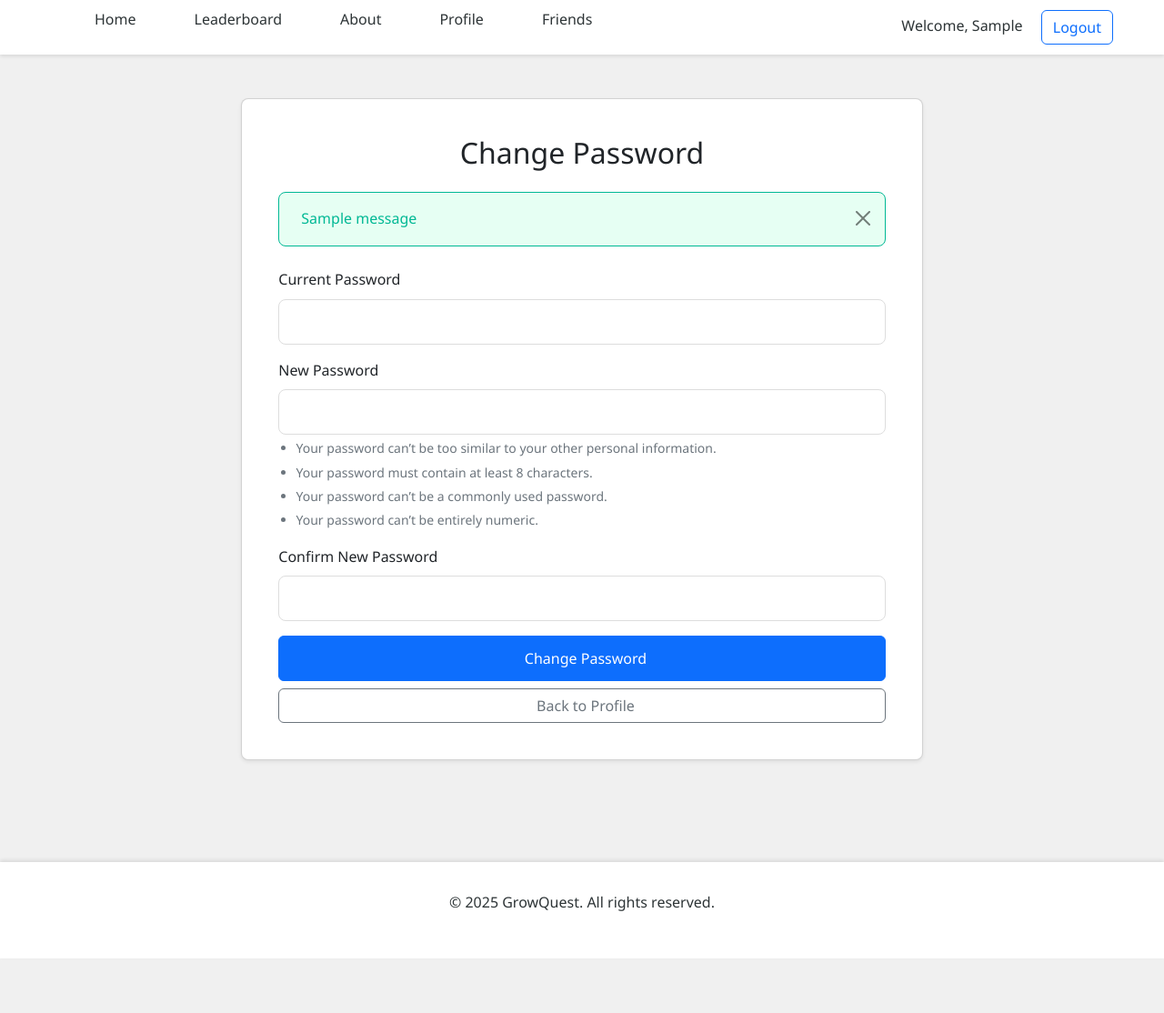
After one commit to DanielOsuoha/SWE_project, a Django app: page /profile/change-password/ in a window 1280 px wide. The commit adds this page. Shown: the whole page at 91% size. Run offline with Django 5.2, Linux system fonts and the light colour scheme; a user stored in the database is signed in; tables that the repository leaves empty hold one stand-in row (values such as "Sample post"); one stand-in notice (Sample message) is shown.

Commit message:
slight change

```diff
--- a/gamified_improvement/static/css/base.css
+++ b/gamified_improvement/static/css/base.css
@@ -947,3 +947,35 @@ input[type="checkbox"]:checked::after {
     border-color: var(--primary);
     box-shadow: none;
 }
+
+/* Password Change Form Styles */
+.form-text {
+    font-size: 0.875rem;
+    color: #6c757d;
+    margin-top: 0.25rem;
+}
+
+.form-text ul {
+    padding-left: 1.2rem;
+    margin-bottom: 0;
+}
+
+.form-text li {
+    margin-bottom: 0.25rem;
+}
+
+.invalid-feedback {
+    display: block;
+}
+
+.btn .fas {
+    transition: transform 0.2s ease;
+}
+
+.btn:hover .fas {
+    transform: translateX(-2px);
+}
+
+.btn-primary:hover .fas {
+    transform: translateX(2px);
+}
--- a/gamified_improvement/templates/base.html
+++ b/gamified_improvement/templates/base.html
@@ -19,7 +19,7 @@
             </ul>
             <div class="nav-auth">
                 {% if user.is_authenticated %}
-                    <span class="me-3">Welcome, {{ user.get_full_name|default:user.username }}</span>
+                    <span class="me-3">Welcome, {{ user.first_name|default:user.username|title }}</span>
                     <a href="{% url 'auth:logout' %}" class="btn btn-outline-primary">Logout</a>
                 {% else %}
                     <a href="{% url 'auth:login' %}" class="btn btn-outline-primary me-2">Login</a>
--- /dev/null
+++ b/gamified_improvement/templates/core/change_password.html
@@ -0,0 +1,87 @@
+{% extends "../base.html" %}
+{% load static %}
+
+{% block title %}Change Password{% endblock %}
+
+{% block content %}
+<div class="container py-5">
+    <div class="row justify-content-center">
+        <div class="col-md-8">
+            <div class="card shadow-sm">
+                <div class="card-body">
+                    <h2 class="text-center mb-4">Change Password</h2>
+
+                    {% if messages %}
+                    <div class="alert alert-success alert-dismissible fade show" role="alert">
+                        {% for message in messages %}
+                            {{ message }}
+                        {% endfor %}
+                        <button type="button" class="btn-close" data-bs-dismiss="alert" aria-label="Close"></button>
+                    </div>
+                    {% endif %}
+
+                    <form method="post" class="mt-4">
+                        {% csrf_token %}
+
+                        <div class="mb-3">
+                            <label for="id_old_password" class="form-label">Current Password</label>
+                            <input type="password"
+                                   name="old_password"
+                                   class="form-control {% if form.old_password.errors %}is-invalid{% endif %}"
+                                   id="id_old_password"
+                                   required>
+                            {% if form.old_password.errors %}
+                            <div class="invalid-feedback">
+                                {{ form.old_password.errors|join:", " }}
+                            </div>
+                            {% endif %}
+                        </div>
+
+                        <div class="mb-3">
+                            <label for="id_new_password1" class="form-label">New Password</label>
+                            <input type="password"
+                                   name="new_password1"
+                                   class="form-control {% if form.new_password1.errors %}is-invalid{% endif %}"
+                                   id="id_new_password1"
+                                   required>
+                            {% if form.new_password1.errors %}
+                            <div class="invalid-feedback">
+                                {{ form.new_password1.errors|join:", " }}
+                            </div>
+                            {% endif %}
+                            {% if form.new_password1.help_text %}
+                            <div class="form-text">
+                                {{ form.new_password1.help_text|safe }}
+                            </div>
+                            {% endif %}
+                        </div>
+
+                        <div class="mb-3">
+                            <label for="id_new_password2" class="form-label">Confirm New Password</label>
+                            <input type="password"
+                                   name="new_password2"
+                                   class="form-control {% if form.new_password2.errors %}is-invalid{% endif %}"
+                                   id="id_new_password2"
+                                   required>
+                            {% if form.new_password2.errors %}
+                            <div class="invalid-feedback">
+                                {{ form.new_password2.errors|join:", " }}
+                            </div>
+                            {% endif %}
+                        </div>
+
+                        <div class="d-grid gap-2">
+                            <button type="submit" class="btn btn-primary">
+                                <i class="fas fa-key me-2"></i>Change Password
+                            </button>
+                            <a href="{% url 'core:profile' %}" class="btn btn-outline-secondary">
+                                <i class="fas fa-arrow-left me-2"></i>Back to Profile
+                            </a>
+                        </div>
+                    </form>
+                </div>
+            </div>
+        </div>
+    </div>
+</div>
+{% endblock %}
--- a/gamified_improvement/templates/core/index.html
+++ b/gamified_improvement/templates/core/index.html
@@ -12,7 +12,7 @@
                      class="rounded-circle" style="width: 75px; height: 75px;">
             </div>
             <div class="col">
-                <h3 class="mb-0">Welcome, {{ user.get_full_name|default:user.username|upper }}</h3>
+                <h3 class="mb-0 welcome-name">Welcome, {{ user.first_name|default:user.username }}</h3>
             </div>
             <div class="col-auto">
                 <span class="badge bg-warning">
--- a/gamified_improvement/templates/core/profile.html
+++ b/gamified_improvement/templates/core/profile.html
@@ -14,7 +14,7 @@
                              alt="Profile Picture"
                              class="rounded-circle mb-3"
                              style="width: 120px; height: 120px; object-fit: cover;">
-                        <h2>{{ user.username }}</h2>
+                        <h2>{{ user.username|title}}</h2>
                         <span class="badge bg-warning">
                             🔥 Streak: {{ streak }}
                         </span>
```
